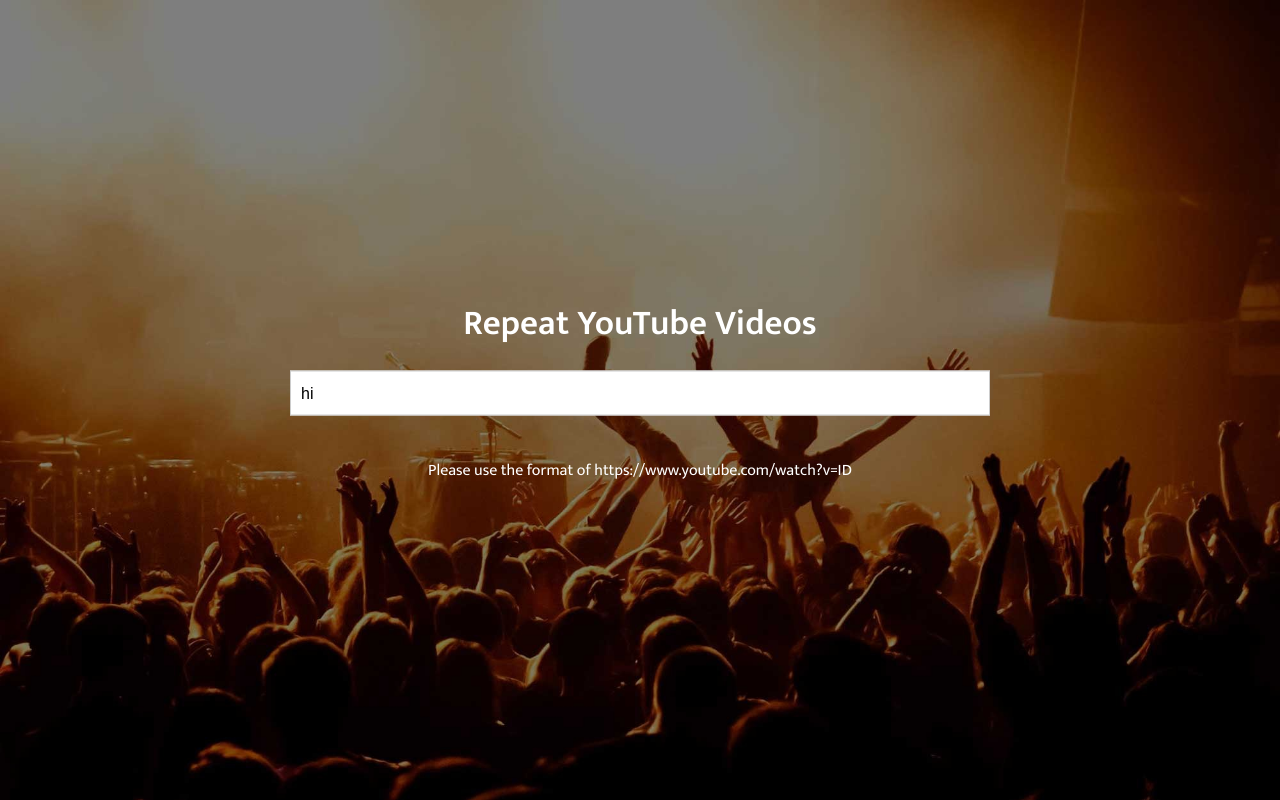
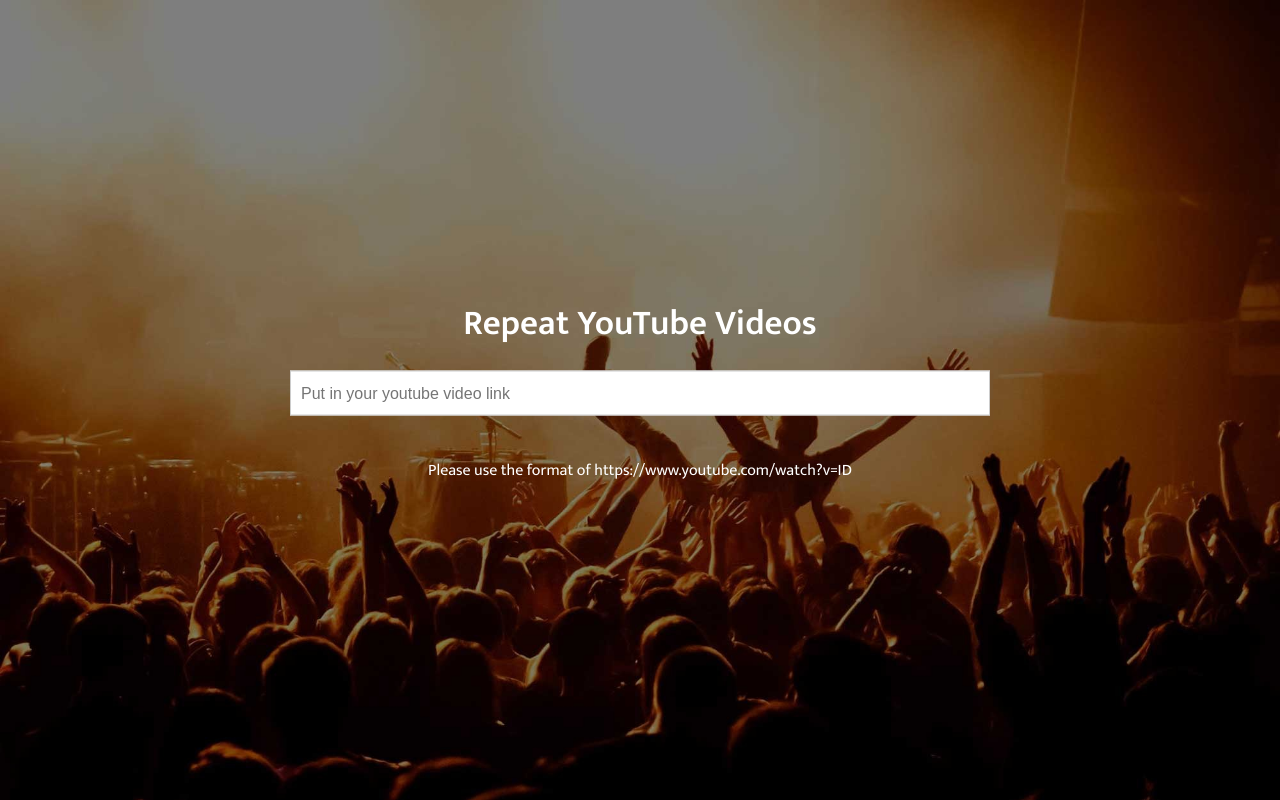
Before and after one commit to johnnyxbell/repeat-youtube, a Gatsby site: page / in a window 1280 px wide. Built offline with nearby package versions, Linux system fonts and the light colour scheme; Gatsby itself is replaced by a stand-in of ours.

Commit message:
removed hi

```diff
--- a/src/pages/index.js
+++ b/src/pages/index.js
@@ -54,7 +54,7 @@ const Content = styled.div`
 `;
 
 const Index = () => {
-  const [values, setValues] = useState({video: 'hi'});
+  const [values, setValues] = useState({video: ''});
 
   const handleInputChange = (e, setValues) => {
     const {name, value} = e.target;
@@ -87,7 +87,6 @@ const Index = () => {
   };
 
   const _onReady = (event) => {
-    // access to player in all event handlers via event.target
     event.target.playVideo();
   };
 
```
